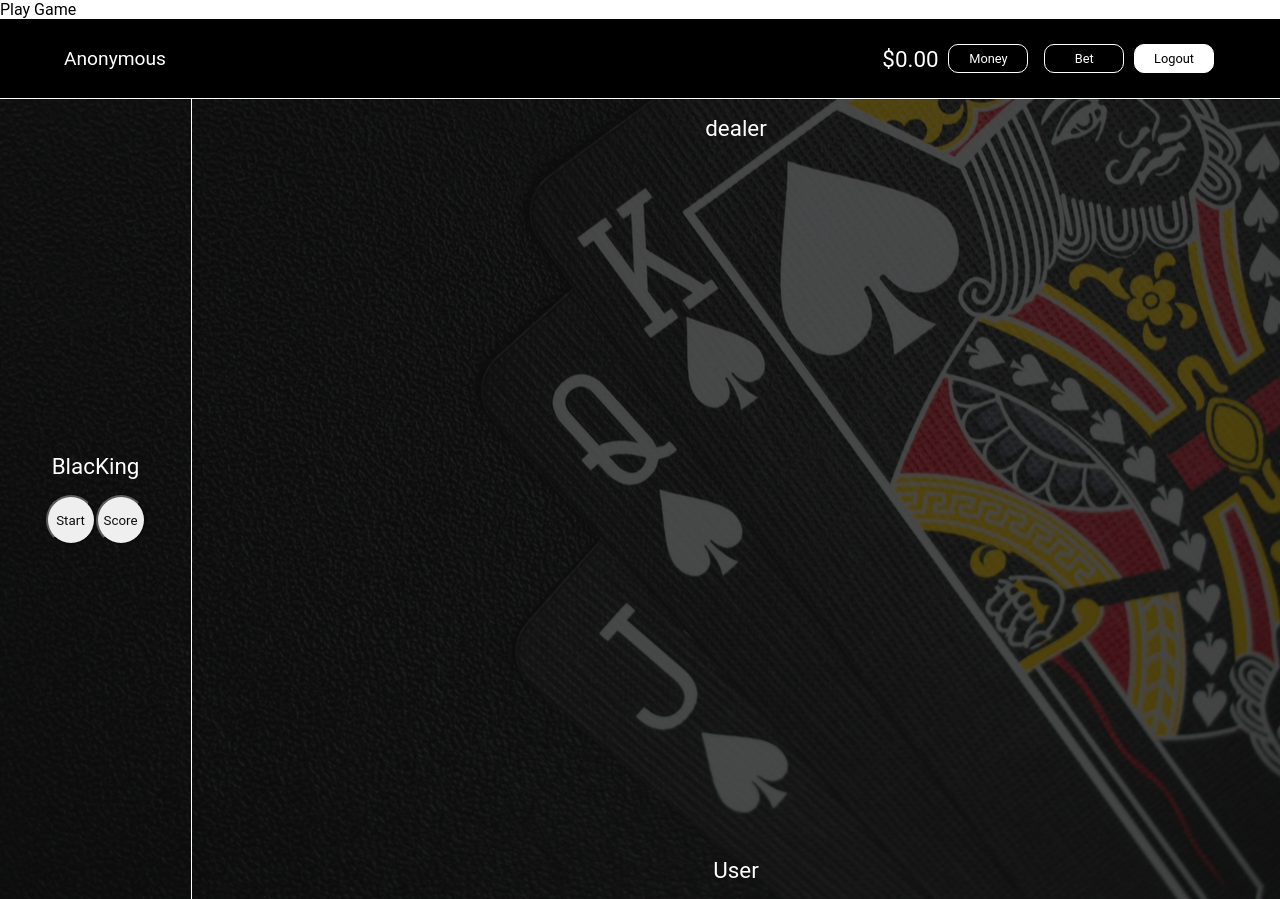
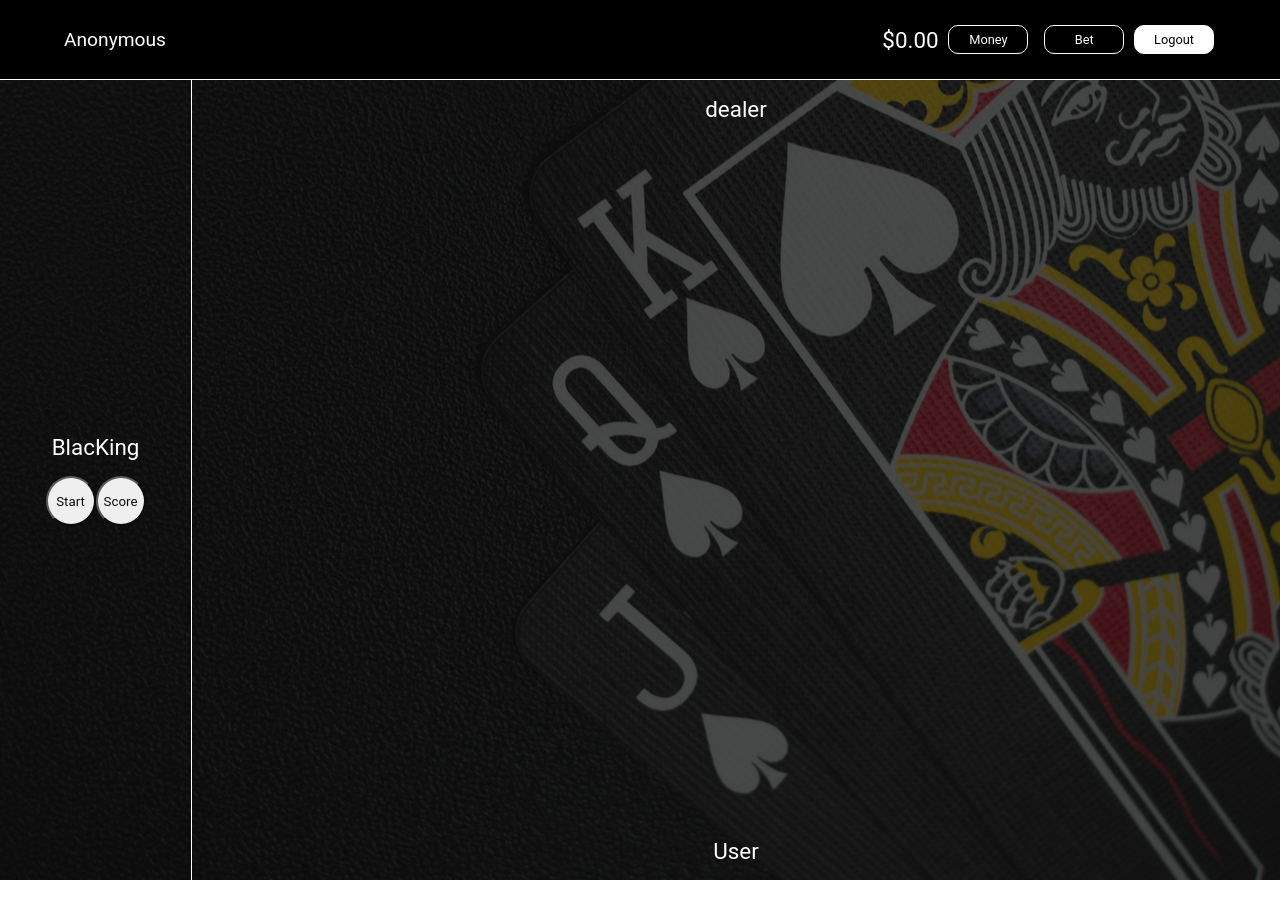
Before and after one commit to robpduo/RedKing, a React (Create React App) app in the folder blackjack-frontend/: page /playgame in a window 1280 px wide. Built offline with nearby package versions, Linux system fonts and the light colour scheme.

Commit message:
removed Play Game from the top of the Navbar

```diff
--- a/blackjack-frontend/public/index.html
+++ b/blackjack-frontend/public/index.html
@@ -24,7 +24,7 @@
       work correctly both with client-side routing and a non-root public URL.
       Learn how to configure a non-root public URL by running `npm run build`.
     -->
-    <title>React App</title>
+    <title>BlacKing</title>
   </head>
   <body>
     <noscript>You need to enable JavaScript to run this app.</noscript>
--- a/blackjack-frontend/src/Views/PlayGamePage/PlayGamePage.tsx
+++ b/blackjack-frontend/src/Views/PlayGamePage/PlayGamePage.tsx
@@ -5,11 +5,8 @@ import { Navbar } from '../../Components/Navbar/Navbar';
 import { PlayGame } from '../../Components/PlayGame/PlayGame';
 
 export const PlayGamePage: React.FC = () => {
-
-
   return (
     <>
-      <>Play Game</>
       <Navbar />
       <PlayGame />
     </>
```
Also changed, not shown: blackjack-frontend/src/Components/Navbar/Navbar.css (+6 -3 lines).
